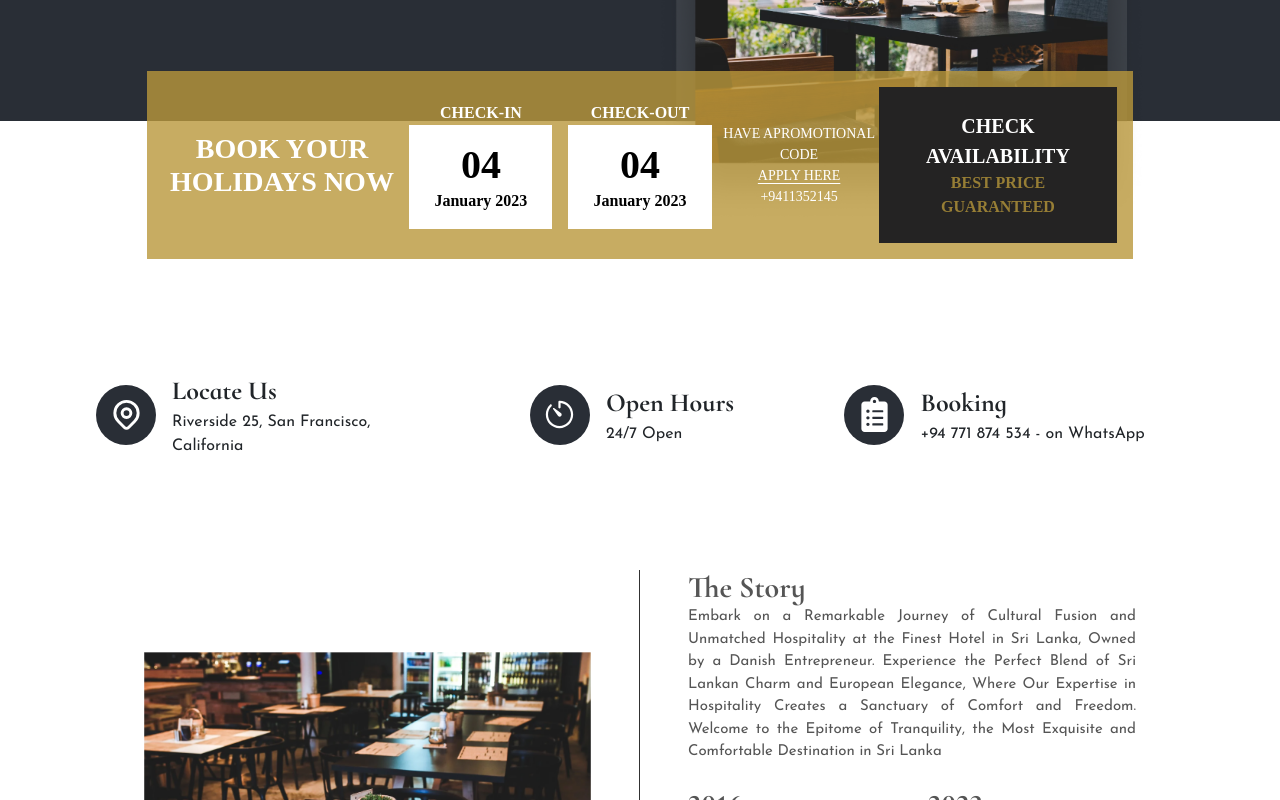
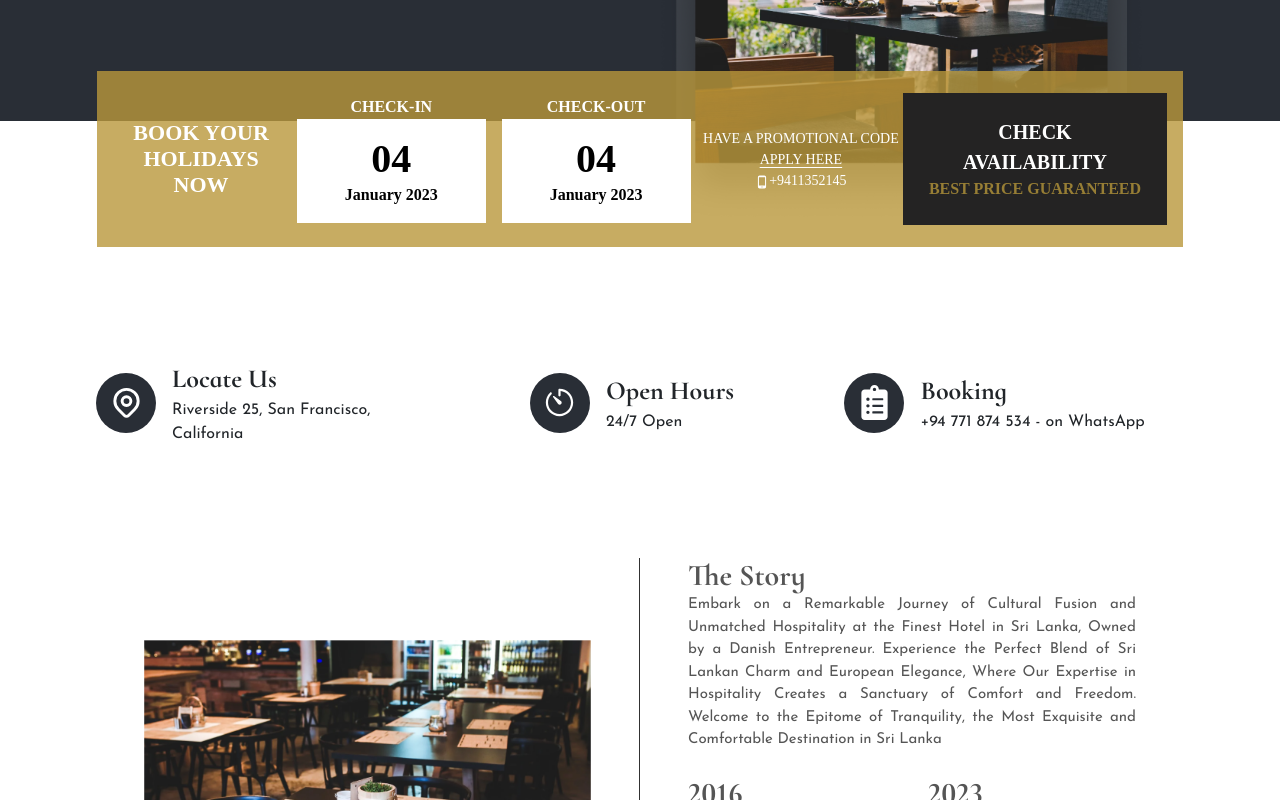
Before and after one commit to Thinushika/viking-restaurant, a Next.js app: page / in a window 1280 px wide. Shown: the part 760-1560 px from the top of the page. Built offline with nearby package versions, Linux system fonts and the light colour scheme.

Commit message:
style update

```diff
--- a/src/components/home_components/check_availability/Booking.tsx
+++ b/src/components/home_components/check_availability/Booking.tsx
@@ -1,15 +1,16 @@
 import React from "react";
 import styles from '../../../styles/Home.module.css'
 import Link from "next/link";
+import { MdPhoneAndroid } from "react-icons/md";
 
 const BookingSec = () => {
   return (
     <>
-    <div className={`${styles.checkCard} col-12 col-lg-10 p-3 d-flex flex-column flex-lg-row py-5 py-lg-3`}>
-                <div className="col-12 col-lg-3 d-flex flex-column text-center justify-content-center align-items-center">
-                    <h3 className="mb-0 font-weight-700">BOOK YOUR <br></br> HOLIDAYS NOW</h3>
+    <div className={`${styles.checkCard} col-12 col-lg-11 p-3 d-flex flex-column flex-lg-row py-5 py-lg-3`}>
+                <div className="col-12 col-lg-2 d-flex flex-column text-center justify-content-center align-items-center">
+                    <h3 className="mb-0 font-weight-700" style={{fontSize: "22px"}}>BOOK YOUR <br></br> HOLIDAYS NOW</h3>
                 </div>
-                <div className="col-12 col-lg-6 d-flex flex-column flex-lg-row text-center justify-content-center align-items-center">
+                <div className="col-12 col-lg-7 d-flex flex-column flex-lg-row text-center justify-content-center align-items-center">
                     <div className="col-12 col-lg-8 d-flex flex-column flex-md-row justify-content-center py-3 py-lg-0">
                     <div className="col-12 col-md-4 col-lg-6 p-2">
                         <p className="mb-0 font-weight-700">CHECK-IN</p>
@@ -27,9 +28,9 @@ const BookingSec = () => {
                     </div>
                     </div>
                     <div className={`col-12 col-lg-4 pb-3 pb-lg-0 ${styles.promoText}`}>
-                        <p className="mb-0">HAVE APROMOTIONAL CODE</p>
+                        <p className="mb-0">HAVE A PROMOTIONAL CODE</p>
                         <Link href={"#"} className={` mb-0 ${styles.promoLink} `}>APPLY HERE</Link>
-                        <p className="mb-0">+9411352145</p>
+                        <p className="mb-0"><MdPhoneAndroid />+9411352145</p>
                     </div>
                 </div>
                 <div className="col-12 col-lg-3 d-flex flex-column text-center justify-content-center align-items-center">
```
